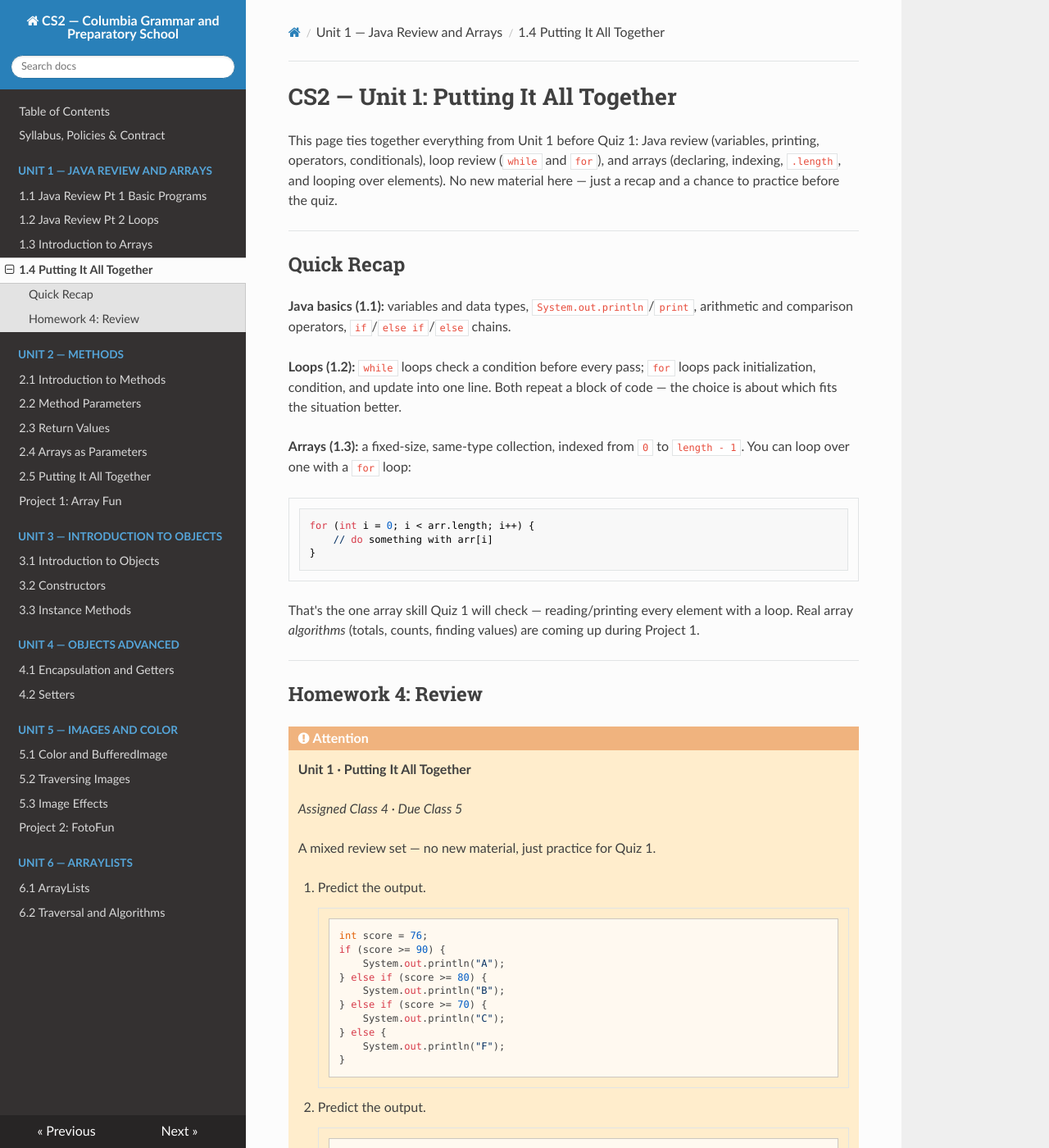
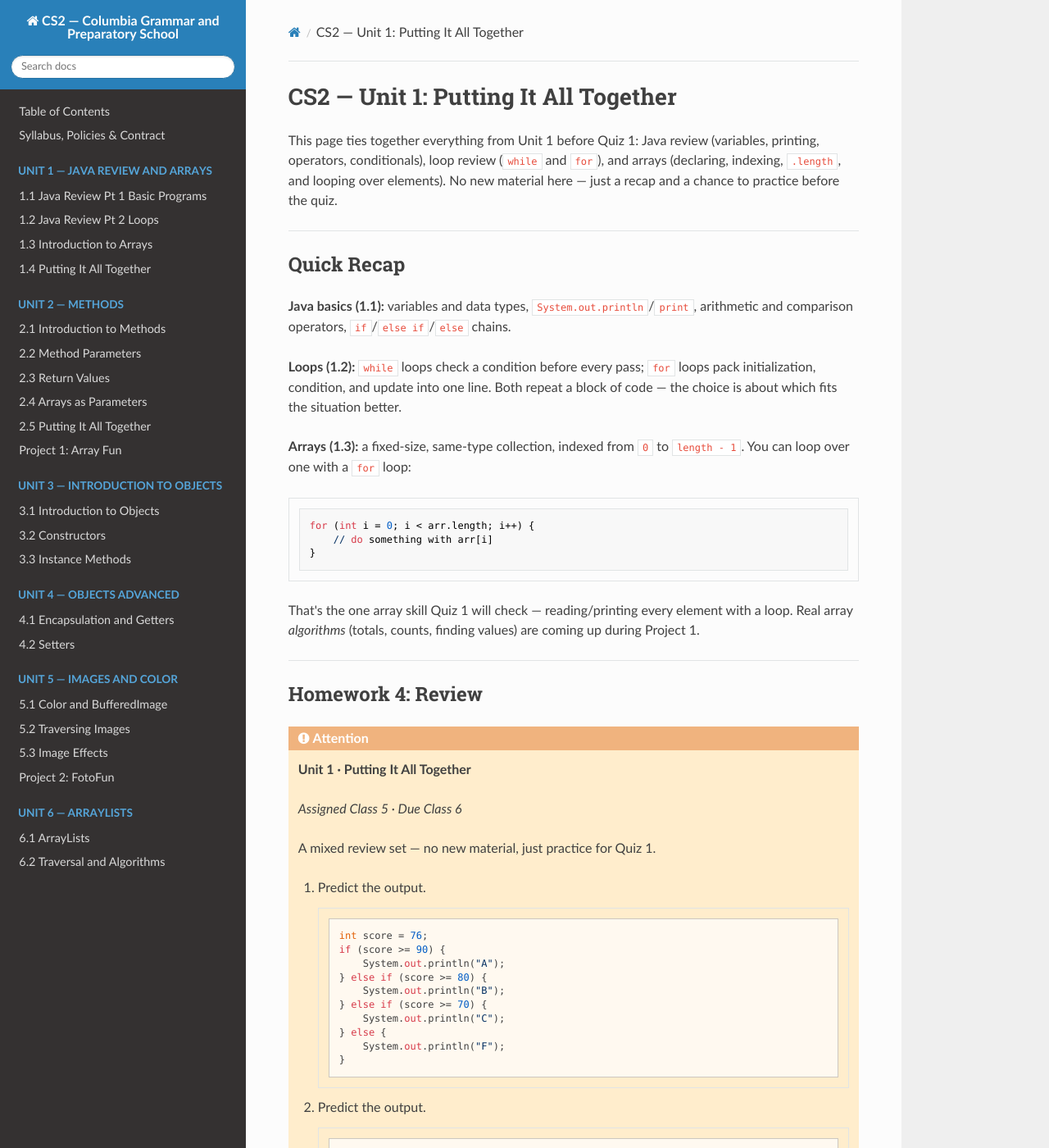
Before and after one commit to kjergens/cs2-site, an MkDocs documentation site: the page built from docs/unit1/notes_04.md, in a window 1280 px wide and 1400 px high. Shown: the whole window at 82% size. Built offline with MkDocs 1.6.1, drawn with Linux system fonts in a browser that asks for light colours; nearby versions of some CDN libraries.

Commit message:
rename notes4 file and move an img

```diff
--- a/docs/unit1/notes_04_traversing_arrays.md
+++ b/docs/unit1/notes_04.md
@@ -28,7 +28,7 @@
 
     **Unit 1 · Putting It All Together**
 
-    *Assigned Class 4 · Due Class 5*
+    *Assigned Class 5 · Due Class 6*
 
     A mixed review set — no new material, just practice for Quiz 1.
 
```
Also changed, not shown: docs/unit1/notes_02_loops.md (+3 -2 lines), docs/unit1/notes_03_arrays.md (+1 -1 lines).
